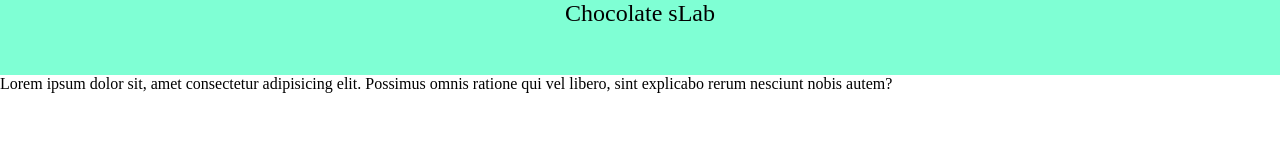
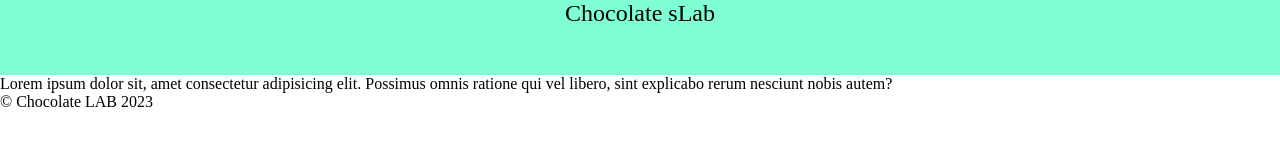
Before and after one commit to Irina-Chursanova/practiceThird, a plain HTML site: page index.html in a window 1280 px wide. Drawn offline with Linux system fonts and the light colour scheme.

Commit message:
Создала фоотер

```diff
--- a/index.html
+++ b/index.html
@@ -9,5 +9,6 @@
 <body>
     <header>Chocolate sLab</header>
     <main>Lorem ipsum dolor sit, amet consectetur adipisicing elit. Possimus omnis ratione qui vel libero, sint explicabo rerum nesciunt nobis autem?</main>
+    <footer>© Chocolate LAB 2023</footer>
 </body>
 </html>
```
